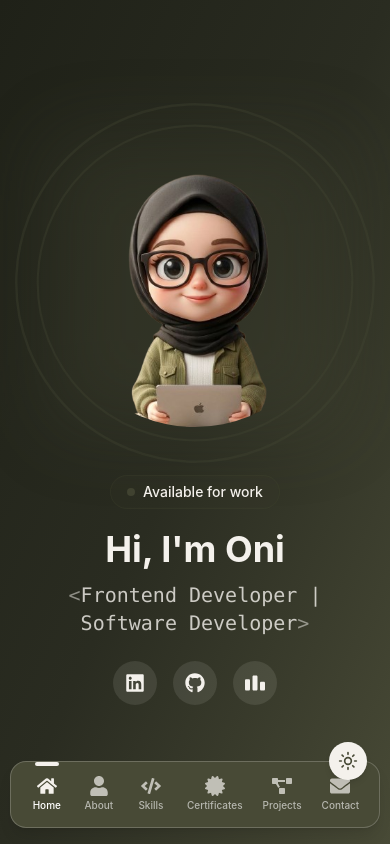
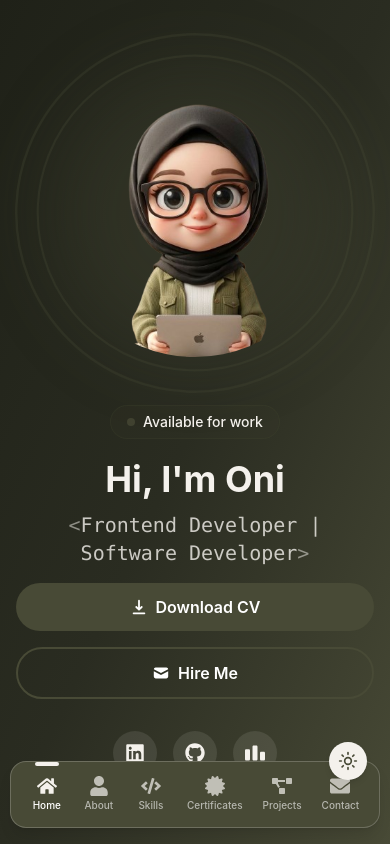
Before and after one commit to jfoni/Portfolio-Website, a React (Vite) app: page / in a window 390 px wide. Built offline with nearby package versions, Linux system fonts and the light colour scheme.

Commit message:
Update Hero component

```diff
--- a/src/components/Hero.jsx
+++ b/src/components/Hero.jsx
@@ -4,7 +4,9 @@ import {
   FaLinkedin
 } from 'react-icons/fa'
 import { SiCodeforces } from 'react-icons/si'
+import { HiDownload, HiMail } from 'react-icons/hi'
 import hero from '../assets/hero.png'
+import CV from '../assets/CV.pdf'
 
 const Hero = () => {
   const socialIcons = [
@@ -12,58 +14,67 @@ const Hero = () => {
     { icon: FaGithub, alt: 'GitHub', link: 'https://github.com/jfoni' },
     { icon: SiCodeforces, alt: 'Codeforces', link: 'https://codeforces.com/profile/jannatuloni41' },
   ]
+
   return (
     <section id='home' className='min-h-screen flex items-center relative overflow-hidden'>
       <div className='container mx-auto px-4 sm:px-8 lg:px-14 py-12 lg:-mt-14 relative z-10'>
         <div className='flex flex-col lg:flex-row items-center justify-between gap-12 lg:gap-16'>
 
-            {/* Left Column: Image Section */}
           <div
             className='lg:w-2/5 w-full flex justify-center'
-            data-aos='fade-right'>
+            data-aos='fade-right'
+          >
             <div className='relative group'>
-                  <div className='absolute inset-0 bg-[#484A36] filter blur-2xl opacity-30 group-hover:opacity-50 transition-opacity duration-500'/>
+              <div className='absolute inset-0 bg-[#484A36] filter blur-2xl opacity-30 group-hover:opacity-50 transition-opacity duration-500 rounded-full' />
 
               <div className='relative w-72 h-72 sm:w-80 sm:h-80 lg:w-96 lg:h-96'>
-                      <img src={hero} alt="hero"
+                <img
+                  src={hero}
+                  alt="hero"
                   className='w-full h-full object-cover rounded-full relative z-10 transform group-hover:scale-105 transition-transform duration-500'
                 />
-                      <div className='absolute inset-0 border-2 border-[#484A36]/30 rounded-full scale-110
-                      group-hover:scale-125 transition-transform duration-500' />
-                     <div className='absolute inset-0 border-2 border-[#484A36]/30
-                      rounded-full scale-125 group-hover:scale-150
-                      transition-transform duration-500' />
+                <div className='absolute inset-0 border-2 border-[#484A36]/30 rounded-full scale-110 group-hover:scale-125 transition-transform duration-500 pointer-events-none' />
+                <div className='absolute inset-0 border-2 border-[#484A36]/30 rounded-full scale-125 group-hover:scale-150 transition-transform duration-500 pointer-events-none' />
               </div>
             </div>
           </div>
-
-            {/* Right Column: Text Content Section */}
           <div
             className='lg:w-3/5 w-full flex flex-col items-center lg:items-start text-center lg:text-left'
             data-aos='fade-left'
           >
             <div className='inline-flex items-center gap-2 px-4 py-1.5 rounded-full bg-[#484A36]/10 border border-[#484A36]/20 mb-5'>
-                <span className='w-2 h-2 rounded-full bg-[#484A36] animate-pulse'/>
-                <span className='text-sm font-medium
-                dark:text-[#F4F1EC] text-[#484A36]'>
+              <span className='w-2 h-2 rounded-full bg-[#484A36] animate-pulse' />
+              <span className='text-sm font-medium dark:text-[#F4F1EC] text-[#484A36]'>
                 Available for work
               </span>
             </div>
 
-              <h1 className='text-4xl sm:text-5xl lg:text-6xl
-              font-bold mb-3 dark:text-[#F4F1EC] text-[#484A36]'>
-                 Hi, I'm <span
-                  className='text-[#484A36] dark:text-[#F4F1EC]'>
-                    Oni</span>
+            <h1 className='text-4xl sm:text-5xl lg:text-6xl font-bold mb-3 dark:text-[#F4F1EC] text-[#484A36]'>
+              Hi, I'm <span className='text-[#484A36] dark:text-[#F4F1EC]'>Oni</span>
             </h1>
-              <h2 className='text-xl sm:text-2xl font-mono mb-4
-              dark:text-[#F4F1EC]/80 text-[#484A36]/80'>
-                <span
-                className='text-[#484A36]/50 dark:text-[#F4F1EC]/50'
-                >&lt;</span>
+
+            <h2 className='text-xl sm:text-2xl font-mono mb-4 dark:text-[#F4F1EC]/80 text-[#484A36]/80'>
+              <span className='text-[#484A36]/50 dark:text-[#F4F1EC]/50'>&lt;</span>
               Frontend Developer | Software Developer
               <span className='text-[#484A36]/50 dark:text-[#F4F1EC]/50'>&gt;</span>
             </h2>
+
+
+            <div className='flex flex-col sm:flex-row gap-4 w-full sm:w-auto mb-6'>
+              <a href={CV} download className='w-full sm:w-auto'>
+                <button className='w-full sm:w-auto inline-flex items-center justify-center gap-2 px-8 py-3 rounded-full text-white bg-[#484A36] hover:bg-[#484A36]/90 hover:shadow-[0_0_40px_rgba(72,74,54,0.4)] transition-all duration-300 transform hover:scale-105 font-semibold'>
+                  <HiDownload size={18} />
+                  Download CV
+                </button>
+              </a>
+
+              <a href='#contact' className='w-full sm:w-auto'>
+                <button className='w-full sm:w-auto inline-flex items-center justify-center gap-2 px-8 py-3 rounded-full border-2 border-[#484A36] dark:border-[#484A36] dark:text-white text-[#484A36] font-semibold dark:hover:bg-[#484A36] hover:bg-[#484A36] hover:text-white dark:hover:text-white hover:shadow-[0_0_40px_rgba(72,74,54,0.3)] transition-all duration-300 transform hover:scale-105'>
+                  <HiMail size={18} />
+                  Hire Me
+                </button>
+              </a>
+            </div>
 
             <div className='flex gap-4 mt-2'>
               {socialIcons.map((item, index) => {
```
Also changed, not shown: 1 other file (tests, documents, lock files or other folders). Lines whose indentation alone changed are shown as unchanged.
